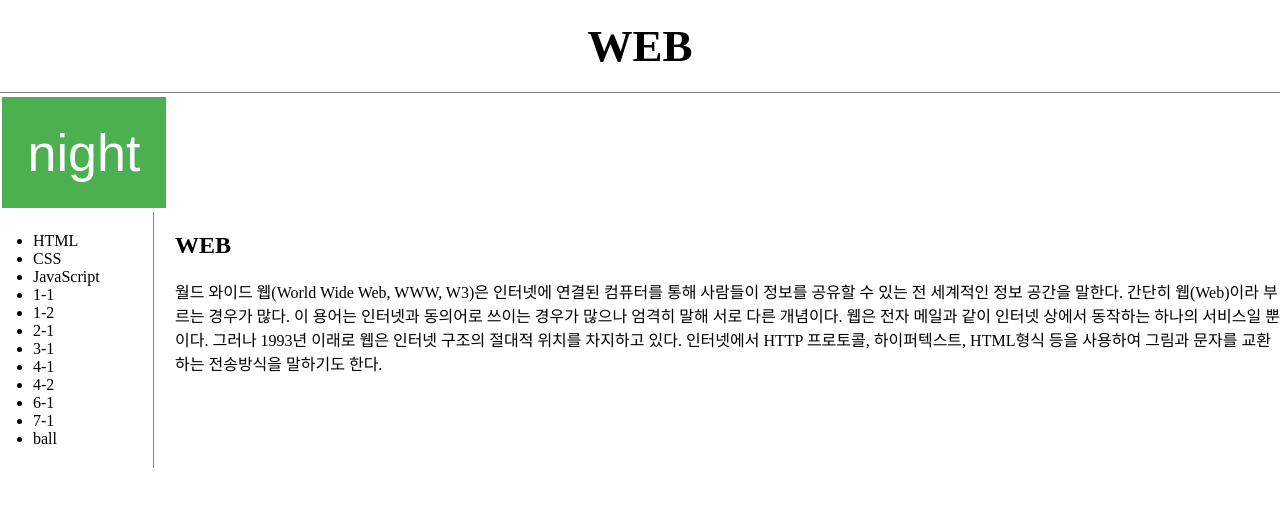
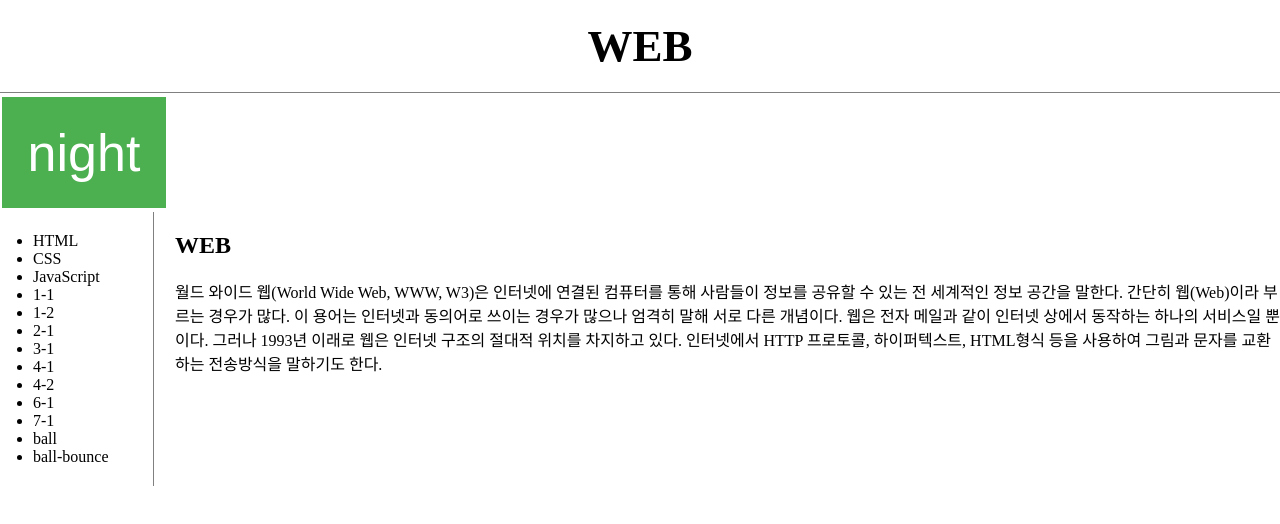
Before and after one commit to mehot98/web1, a plain HTML site: page index.html in a window 1280 px wide. Drawn offline with Linux system fonts and the light colour scheme.

Commit message:
Add files via upload

```diff
--- a/index.html
+++ b/index.html
@@ -29,6 +29,7 @@
     <li><a href="./pages/6-1.html">6-1</a></li>
     <li><a href="./pages/7-1.html">7-1</a></li>
     <li><a href="./pages/ball.html">ball</a></li>
+    <li><a href="./pages/ball-bounce.html">ball-bounce</a></li>
 
   </ul>
 
```
